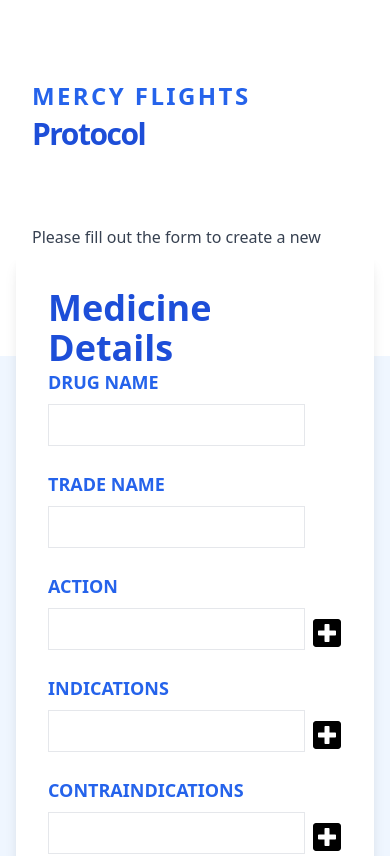
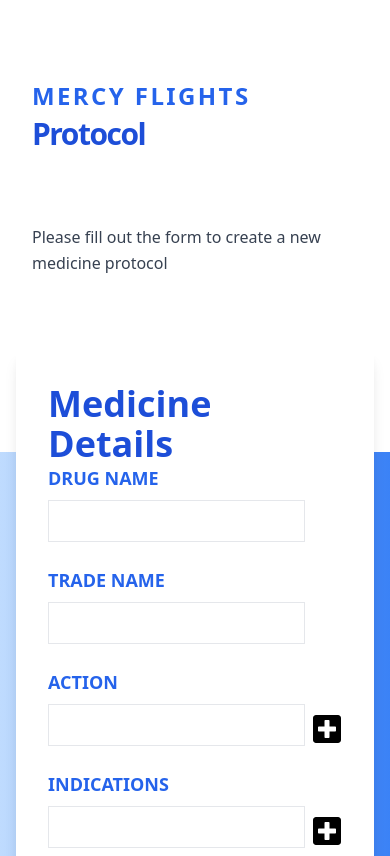
Before and after one commit to Druashley/protocol, a React (Create React App) app: page /newmedicine in a window 390 px wide. Shown: the top 856 px of the page. Built offline with nearby package versions, Linux system fonts and the light colour scheme.

Commit message:
minor css changes

```diff
--- a/src/components/NewMedicineForm.js
+++ b/src/components/NewMedicineForm.js
@@ -149,7 +149,7 @@
   };
 
   return (
-    <div className="flex items-center h-screen w-full bg-blue-50 md:h-4/5 md:w-4/5 md:mx-auto md:rounded">
+    <div className="flex items-center h-screen w-full bg-gradient-to-r from-blue-200 to-blue-500  md:h-4/5 md:w-4/5 md:mx-auto md:rounded">
       <div className="w-full bg-white rounded shadow-lg p-8 m-4 md:max-w-7xl md:mx-auto">
         <h1 className="text-4xl text-blue-700 font-bold ">Medicine Details</h1>
         <form
@@ -157,6 +157,7 @@
           //  action="/"
           // method="POST"
           onSubmit={submitMedicineHandler}
+          autoComplete="off"
         >
           <div className="flex flex-col mb-4 md:w-1/2">
             <label
--- a/src/components/TitleSection.js
+++ b/src/components/TitleSection.js
@@ -14,7 +14,7 @@
               Protocol
             </h1>
           </div>
-          <p className="mx-auto text-base font-medium leading-relaxed text-gray-700 lg:w-1/2">
+          <p className="mx-auto text-base font-medium leading-relaxed text-gray-700 lg:w-1/2 pb-24 lg:pb-0">
             {phrase}
           </p>
         </div>
```
